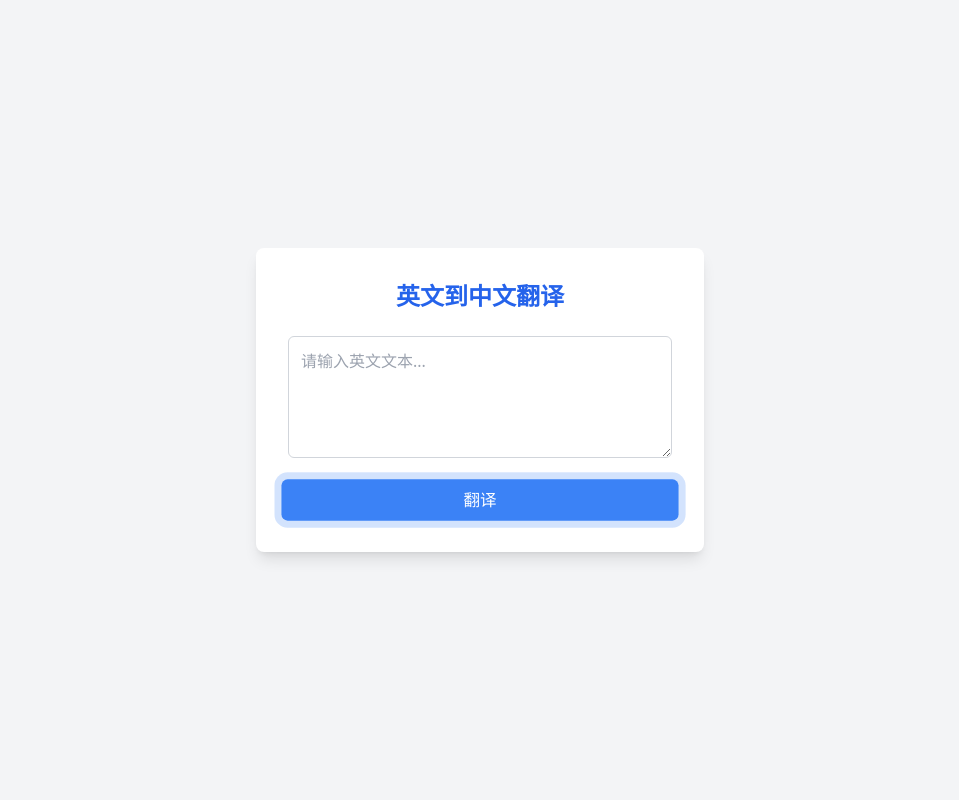
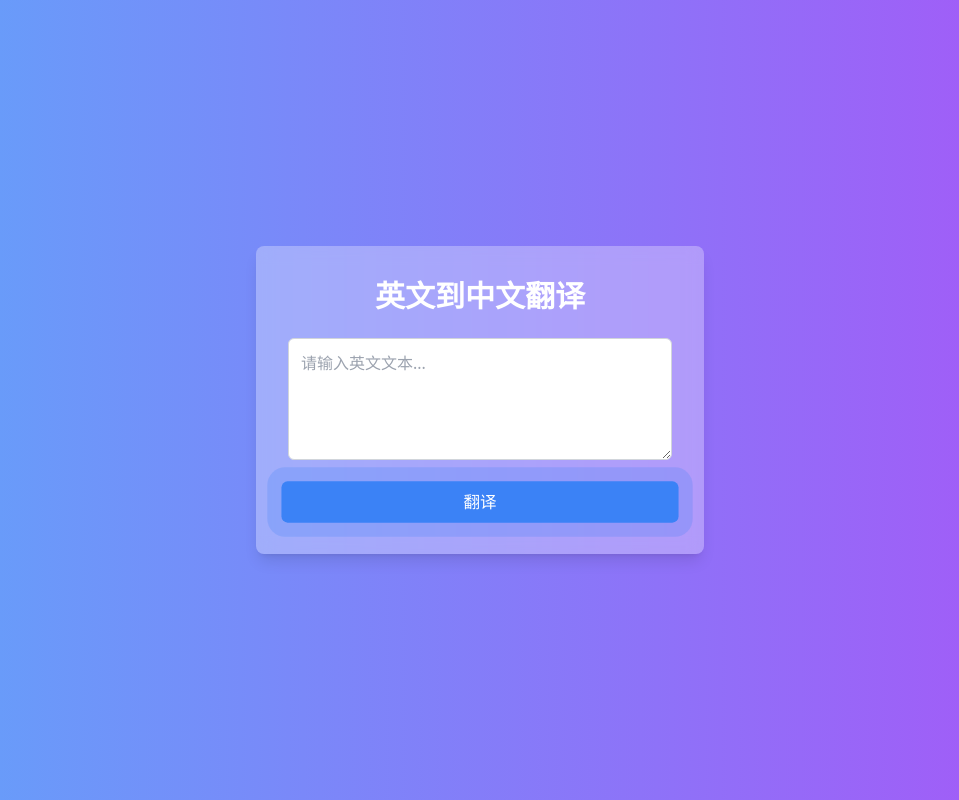
Before and after one commit to Malone-AI/Attention-Based-English-to-Chinese-Translation, a Flask app: page / in a window 1280 px wide. Shown: the whole page, without its empty margins (160-1119 px from the left). Run offline with Flask 3, Linux system fonts and the light colour scheme; parts of the project's set-up code (start-up, migrations or seed data) failed here and were passed over; some libraries are stand-ins or nearby versions.

Commit message:
Beautify the frontend page

```diff
--- a/templates/index.html
+++ b/templates/index.html
@@ -7,7 +7,6 @@
     <!-- Tailwind CSS CDN -->
     <script src="https://cdn.tailwindcss.com"></script>
     <style>
-        /* 呼吸感动画 */
         @keyframes breathe {
             0%, 100% {
                 transform: scale(1);
@@ -15,21 +14,40 @@
             }
             50% {
                 transform: scale(1.05);
-                box-shadow: 0 0 0 10px rgba(59, 130, 246, 0);
+                box-shadow: 0 0 0 20px rgba(59, 130, 246, 0);
             }
         }
 
         .breathe {
             animation: breathe 3s infinite;
         }
+
+        /* 毛玻璃效果 */
+        .backdrop-blur {
+            backdrop-filter: blur(10px);
+            background: rgba(255, 255, 255, 0.3);
+        }
+
+        textarea::-webkit-scrollbar {
+            width: 8px;
+        }
+
+        textarea::-webkit-scrollbar-thumb {
+            background-color: rgba(59, 130, 246, 0.7);
+            border-radius: 4px;
+        }
+
+        textarea::-webkit-scrollbar-track {
+            background: rgba(255, 255, 255, 0.1);
+        }
     </style>
 </head>
-<body class="bg-gray-100 flex items-center justify-center min-h-screen">
-    <div class="bg-white p-8 rounded-lg shadow-lg max-w-md w-full">
-        <h1 class="text-2xl font-bold mb-6 text-center text-blue-600">英文到中文翻译</h1>
+<body class="bg-gradient-to-r from-blue-400 to-purple-500 flex items-center justify-center min-h-screen">
+    <div class="backdrop-blur p-8 rounded-lg shadow-lg max-w-md w-full">
+        <h1 class="text-3xl font-bold mb-6 text-center text-white">英文到中文翻译</h1>
         <textarea id="englishInput" rows="4" class="w-full p-3 border border-gray-300 rounded-md focus:outline-none focus:ring-2 focus:ring-blue-500 mb-4" placeholder="请输入英文文本..."></textarea>
         <button id="translateButton" class="w-full bg-blue-500 text-white py-2 px-4 rounded-md breathe hover:bg-blue-600 transition duration-300">翻译</button>
-        <div id="translationResult" class="mt-6 p-4 bg-gray-50 border border-gray-200 rounded-md hidden">
+        <div id="translationResult" class="mt-6 p-4 bg-white bg-opacity-50 border border-gray-200 rounded-md hidden">
             <h2 class="text-xl font-semibold mb-2 text-green-600">翻译结果:</h2>
             <p id="chineseOutput" class="text-lg"></p>
         </div>
```
